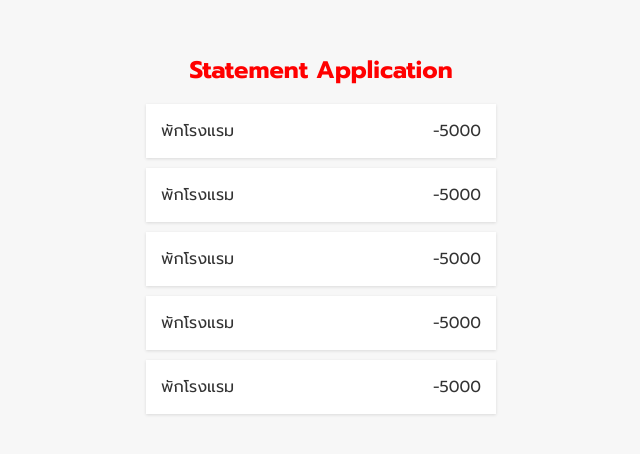
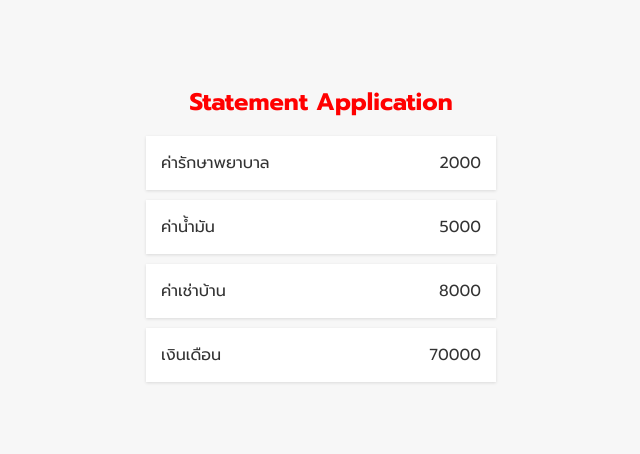
Before and after one commit to chxmek/react-basic, a React (Create React App) app: page / in a window 1280 px wide. Shown: the part 162-616 px from the top of the page, without its empty margins (319-959 px from the left). Built offline with nearby package versions, Linux system fonts and the light colour scheme.

Commit message:
add props

```diff
--- a/src/components/Item.js
+++ b/src/components/Item.js
@@ -1,9 +1,10 @@
-const Item = ()=> {
-  const name = "พักโรงแรม"   // เพิ่มตัวแปร
-  const amount = 5000
+const Item = (props)=> {        // *รับค่า props(property)
+  // const name = "พักโรงแรม"   // เพิ่มตัวแปร
+  // const amount = 5000
   return (
     <li>
-      {name} <span>-{amount}</span>
+      {/* {name} <span>-{amount}</span> */}
+      {props.title} <span>{props.amount}</span>     {/* แสดงค่า property */}
     </li>
   );
 }
--- a/src/components/Transaction.js
+++ b/src/components/Transaction.js
@@ -2,13 +2,18 @@ import Item from "./Item";
 import "./Transaction.css";
 
 const Transaction = () => {
+  const data = [
+    {title: "ค่ารักษาพยาบาล", amount: 2000},
+    {title: "ค่าน้ำมัน", amount: 5000},
+    {title: "ค่าเช่าบ้าน", amount: 8000},
+    {title: "เงินเดือน", amount: 70000},
+  ]
   return (
     <ul className="item-list">
-      <Item />
-      <Item />
-      <Item />
-      <Item />
-      <Item />
+      <Item title={data[0].title} amount={data[0].amount} />  {/* กำหนดค่า props(property) ที่ส่งไปยัง Item */}
+      <Item title={data[1].title} amount={data[1].amount} />
+      <Item title={data[2].title} amount={data[2].amount} />
+      <Item title={data[3].title} amount={data[3].amount} />
     </ul>
   );
 };
```
